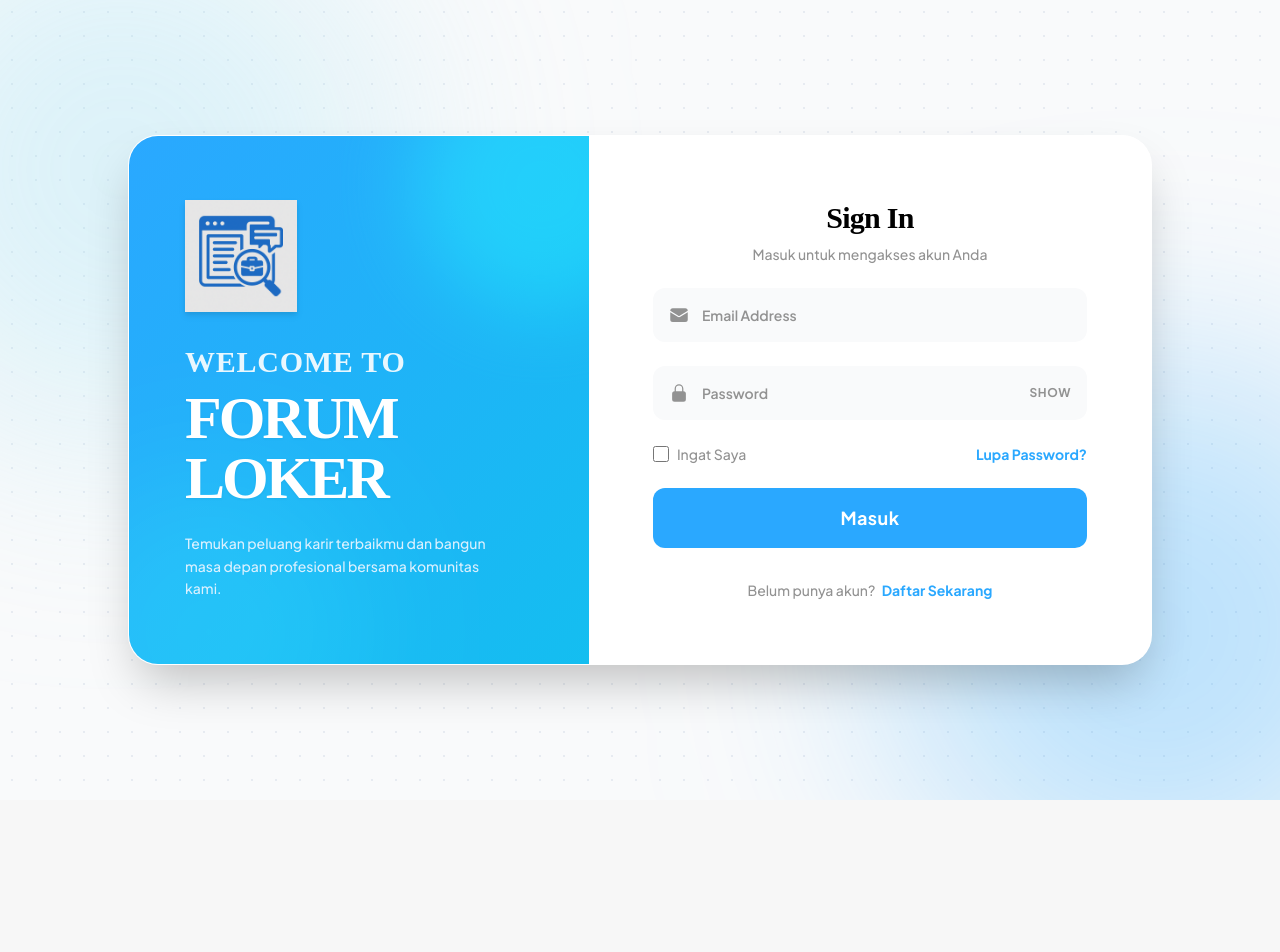
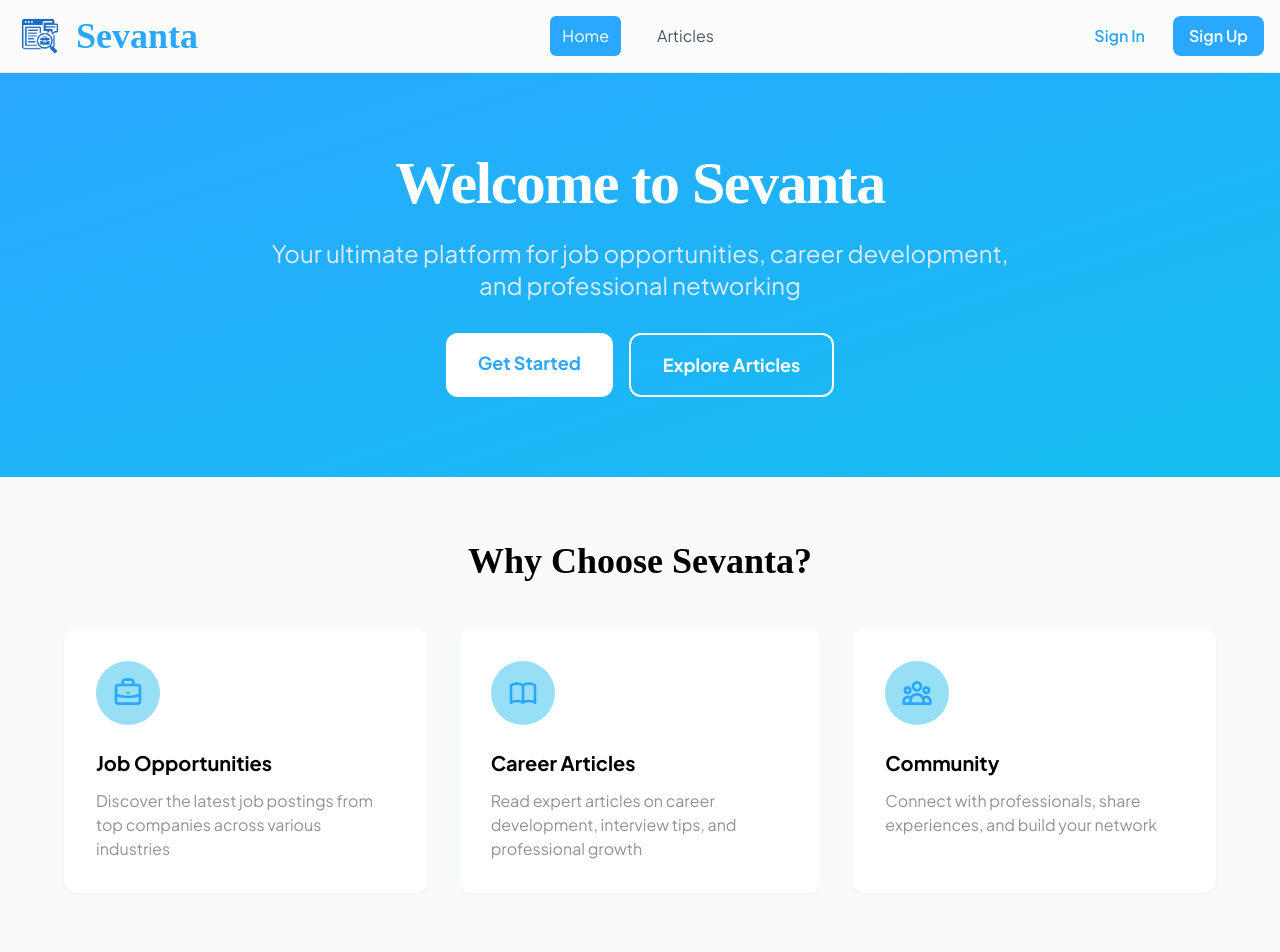
Before and after one commit to AliSulthon/Forum-Loker-FrontEnd, a Vue app: page / in a window 1280 px wide. Before the commit this address led to /login. Shown: the top 952 px of the page. Before the commit the page ends 800 px from the top, so only its background shows below. Built offline with nearby package versions, Linux system fonts and the light colour scheme; a web font is replaced by a local one.

Commit message:
Navbar Before Login and redirect fix

```diff
--- a/src/components/Navbar.vue
+++ b/src/components/Navbar.vue
@@ -3,18 +3,18 @@
     <div class="max-w-7xl mx-auto px-4 py-3 flex items-center justify-between">
 
       <!-- LEFT: Logo + Title -->
-      <div class="flex items-center gap-3">
+      <RouterLink to="/" class="flex items-center gap-3">
         <img
           src="/src/assets/logo.png"
           alt="Logo"
           class="w-12 h-12 object-contain"
         />
         <h1 class="text-4xl font-semibold text-primary font-namaApp">Sevanta</h1>
-      </div>
+      </RouterLink>
 
       <!-- CENTER: Navigation -->
       <div class="flex items-center gap-6">
-        <!-- HOME -->
+        <!-- HOME - Always visible -->
         <RouterLink
           to="/"
           :class="[
@@ -27,8 +27,9 @@
           Home
         </RouterLink>
 
-        <!-- COMMUNITIES -->
+        <!-- COMMUNITIES - Only when logged in -->
         <RouterLink
+          v-if="isLoggedIn"
           to="/communities"
           :class="[
             'px-3 py-2 rounded-md transition',
@@ -40,7 +41,7 @@
           Communities
         </RouterLink>
 
-        <!-- ARTICLES -->
+        <!-- ARTICLES - Always visible -->
         <RouterLink
           to="/articles"
           :class="[
@@ -53,8 +54,9 @@
           Articles
         </RouterLink>
 
-        <!-- SHARING -->
+        <!-- SHARING - Only when logged in -->
         <RouterLink
+          v-if="isLoggedIn"
           to="/sharing"
           :class="[
             'px-3 py-2 rounded-md transition',
@@ -67,9 +69,11 @@
         </RouterLink>
       </div>
 
-      <!-- RIGHT: Icons -->
+      <!-- RIGHT: Auth-dependent UI -->
       <div class="flex items-center gap-3">
 
+        <!-- LOGGED IN: Chat + Profile -->
+        <template v-if="isLoggedIn">
           <!-- CHAT ICON -->
           <RouterLink
             to="/chat"
@@ -137,6 +141,24 @@
               </button>
             </div>
           </div>
+        </template>
+
+        <!-- NOT LOGGED IN: Sign In / Sign Up -->
+        <template v-else>
+          <RouterLink
+            to="/login"
+            class="px-4 py-2 rounded-lg text-primary font-semibold hover:bg-primary/10 transition"
+          >
+            Sign In
+          </RouterLink>
+
+          <RouterLink
+            to="/register"
+            class="px-4 py-2 rounded-lg bg-primary text-white font-semibold hover:bg-primary-dark transition"
+          >
+            Sign Up
+          </RouterLink>
+        </template>
 
       </div>
 
@@ -145,7 +167,7 @@
 </template>
 
 <script setup>
-import { ref, onMounted, onBeforeUnmount } from "vue";
+import { ref, computed, onMounted, onBeforeUnmount } from "vue";
 import { useRouter } from "vue-router";
 import { useAuthStore } from "../stores/auth";
 
@@ -155,13 +177,16 @@ const authStore = useAuthStore();
 const showProfileMenu = ref(false);
 const profileRef = ref(null);
 
+// Check if user is logged in
+const isLoggedIn = computed(() => !!authStore.token);
+
 const toggleProfile = () => {
   showProfileMenu.value = !showProfileMenu.value;
 };
 
 const handleLogout = () => {
   authStore.logout();
-  router.push("/login");
+  router.push("/");
 };
 
 // CLOSE POPUP WHEN CLICK OUTSIDE
--- a/src/router/index.js
+++ b/src/router/index.js
@@ -1,15 +1,17 @@
 import { createRouter, createWebHistory } from "vue-router";
 import Login from "../views/Login.vue";
+import HomeView from "../views/HomeView.vue";
 import ProfileView from "../views/ProfileView.vue";
 import BookmarksView from "../views/BookmarksView.vue";
 import MainLayout from "../layouts/MainLayout.vue";
 
 const routes = [
-    { path: "/login", component: Login },
+    { path: "/login", name: "login", component: Login },
     {
         path: "/",
         component: MainLayout,
         children: [
+            { path: "", name: "home", component: HomeView },
             { path: "profile", name: "profile", component: ProfileView },
             { path: "bookmarks", name: "bookmarks", component: BookmarksView }
         ]
@@ -22,7 +24,7 @@ const router = createRouter({
 });
 
 router.beforeEach((to, from, next) => {
-    const publicPages = ['/login', '/register'];
+    const publicPages = ['/login', '/register', '/', '/articles'];
     const authRequired = !publicPages.includes(to.path);
     const loggedIn = localStorage.getItem('auth_token');
 
--- /dev/null
+++ b/src/views/HomeView.vue
@@ -0,0 +1,106 @@
+<template>
+  <div class="min-h-screen bg-gray-50">
+    <!-- Hero Section -->
+    <section class="bg-gradient-to-br from-blueHeadline to-bluePrimary text-white py-20 px-4">
+      <div class="max-w-6xl mx-auto text-center">
+        <h1 class="text-5xl md:text-6xl font-black font-namaApp mb-6 tracking-tight">
+          Welcome to Sevanta
+        </h1>
+        <p class="text-xl md:text-2xl mb-8 text-blue-100 max-w-3xl mx-auto">
+          Your ultimate platform for job opportunities, career development, and professional networking
+        </p>
+        <div class="flex flex-wrap gap-4 justify-center">
+          <RouterLink
+            v-if="!isLoggedIn"
+            to="/register"
+            class="px-8 py-4 bg-white text-blueHeadline font-bold rounded-xl text-lg hover:shadow-xl hover:scale-105 transition-all duration-300"
+          >
+            Get Started
+          </RouterLink>
+          <RouterLink
+            to="/articles"
+            class="px-8 py-4 bg-transparent border-2 border-white text-white font-bold rounded-xl text-lg hover:bg-white hover:text-blueHeadline transition-all duration-300"
+          >
+            Explore Articles
+          </RouterLink>
+        </div>
+      </div>
+    </section>
+
+    <!-- Features Section -->
+    <section class="py-16 px-4">
+      <div class="max-w-6xl mx-auto">
+        <h2 class="text-3xl md:text-4xl font-bold text-headline font-namaApp text-center mb-12">
+          Why Choose Sevanta?
+        </h2>
+
+        <div class="grid md:grid-cols-3 gap-8">
+          <!-- Feature 1 -->
+          <div class="bg-white p-8 rounded-xl shadow-sm hover:shadow-lg transition-shadow">
+            <div class="w-16 h-16 bg-blueLight rounded-full flex items-center justify-center mb-6">
+              <svg class="w-8 h-8 text-blueHeadline" fill="none" viewBox="0 0 24 24" stroke="currentColor">
+                <path stroke-linecap="round" stroke-linejoin="round" stroke-width="2" d="M21 13.255A23.931 23.931 0 0112 15c-3.183 0-6.22-.62-9-1.745M16 6V4a2 2 0 00-2-2h-4a2 2 0 00-2 2v2m4 6h.01M5 20h14a2 2 0 002-2V8a2 2 0 00-2-2H5a2 2 0 00-2 2v10a2 2 0 002 2z" />
+              </svg>
+            </div>
+            <h3 class="text-xl font-bold text-headline mb-3">Job Opportunities</h3>
+            <p class="text-detail">
+              Discover the latest job postings from top companies across various industries
+            </p>
+          </div>
+
+          <!-- Feature 2 -->
+          <div class="bg-white p-8 rounded-xl shadow-sm hover:shadow-lg transition-shadow">
+            <div class="w-16 h-16 bg-blueLight rounded-full flex items-center justify-center mb-6">
+              <svg class="w-8 h-8 text-blueHeadline" fill="none" viewBox="0 0 24 24" stroke="currentColor">
+                <path stroke-linecap="round" stroke-linejoin="round" stroke-width="2" d="M12 6.253v13m0-13C10.832 5.477 9.246 5 7.5 5S4.168 5.477 3 6.253v13C4.168 18.477 5.754 18 7.5 18s3.332.477 4.5 1.253m0-13C13.168 5.477 14.754 5 16.5 5c1.747 0 3.332.477 4.5 1.253v13C19.832 18.477 18.247 18 16.5 18c-1.746 0-3.332.477-4.5 1.253" />
+              </svg>
+            </div>
+            <h3 class="text-xl font-bold text-headline mb-3">Career Articles</h3>
+            <p class="text-detail">
+              Read expert articles on career development, interview tips, and professional growth
+            </p>
+          </div>
+
+          <!-- Feature 3 -->
+          <div class="bg-white p-8 rounded-xl shadow-sm hover:shadow-lg transition-shadow">
+            <div class="w-16 h-16 bg-blueLight rounded-full flex items-center justify-center mb-6">
+              <svg class="w-8 h-8 text-blueHeadline" fill="none" viewBox="0 0 24 24" stroke="currentColor">
+                <path stroke-linecap="round" stroke-linejoin="round" stroke-width="2" d="M17 20h5v-2a3 3 0 00-5.356-1.857M17 20H7m10 0v-2c0-.656-.126-1.283-.356-1.857M7 20H2v-2a3 3 0 015.356-1.857M7 20v-2c0-.656.126-1.283.356-1.857m0 0a5.002 5.002 0 019.288 0M15 7a3 3 0 11-6 0 3 3 0 016 0zm6 3a2 2 0 11-4 0 2 2 0 014 0zM7 10a2 2 0 11-4 0 2 2 0 014 0z" />
+              </svg>
+            </div>
+            <h3 class="text-xl font-bold text-headline mb-3">Community</h3>
+            <p class="text-detail">
+              Connect with professionals, share experiences, and build your network
+            </p>
+          </div>
+        </div>
+      </div>
+    </section>
+
+    <!-- CTA Section -->
+    <section v-if="!isLoggedIn" class="py-16 px-4 bg-gradient-to-r from-blueHeadline/10 to-bluePrimary/10">
+      <div class="max-w-4xl mx-auto text-center">
+        <h2 class="text-3xl md:text-4xl font-bold text-headline font-namaApp mb-6">
+          Ready to Advance Your Career?
+        </h2>
+        <p class="text-lg text-detail mb-8">
+          Join thousands of professionals who trust Sevanta for their career growth
+        </p>
+        <RouterLink
+          to="/register"
+          class="inline-block px-10 py-4 bg-blueHeadline text-white font-bold rounded-xl text-lg hover:bg-bluePrimary hover:shadow-xl hover:scale-105 transition-all duration-300"
+        >
+          Sign Up Now
+        </RouterLink>
+      </div>
+    </section>
+  </div>
+</template>
+
+<script setup>
+import { computed } from 'vue';
+import { useAuthStore } from '../stores/auth';
+
+const authStore = useAuthStore();
+const isLoggedIn = computed(() => !!authStore.token);
+</script>
--- a/src/views/Login.vue
+++ b/src/views/Login.vue
@@ -160,7 +160,8 @@ async function handleLogin() {
     if (!res.error) {
       localStorage.setItem("auth_token", res.data.access_token)
       localStorage.setItem("user_info", JSON.stringify(res.data.user))
-      router.push("/")
+      // Force page refresh to update navbar state
+      window.location.href = "/"
     }
 
   } catch (err) {
```
Lines whose indentation alone changed are shown as unchanged.
